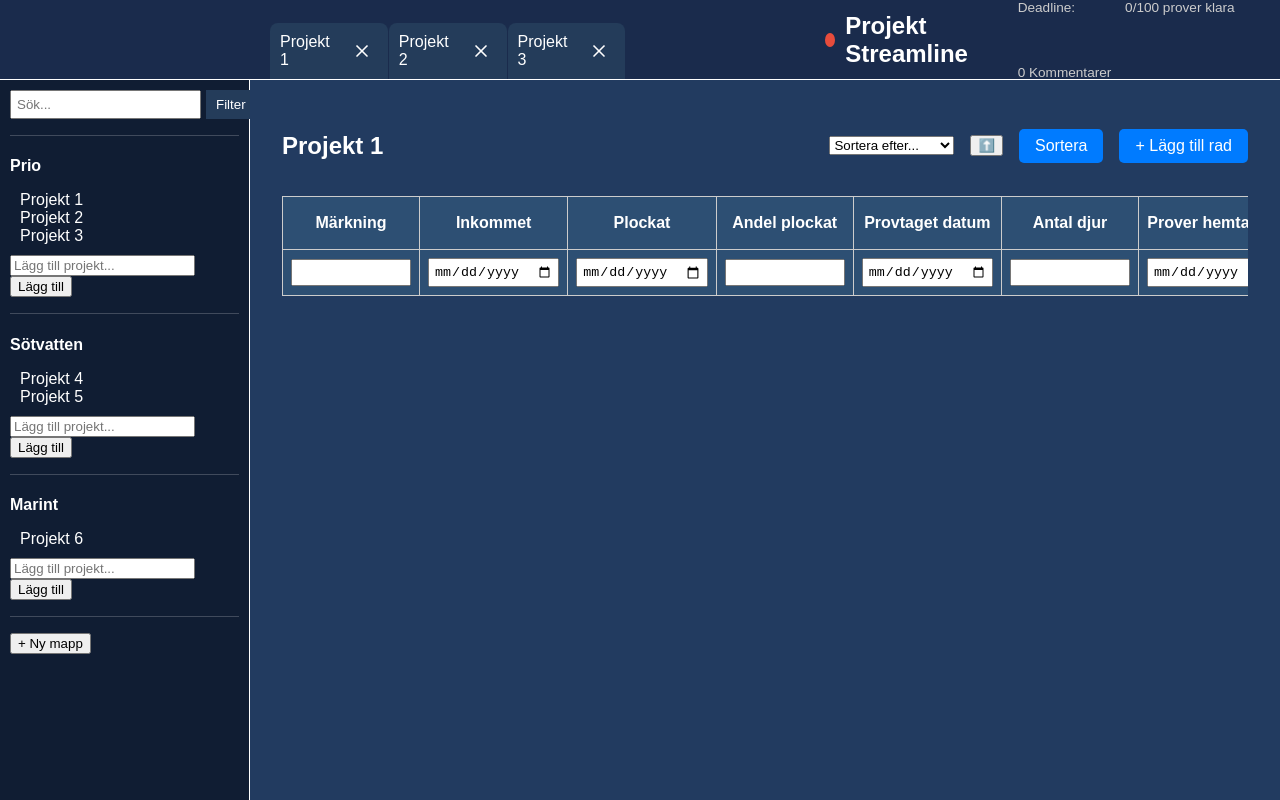
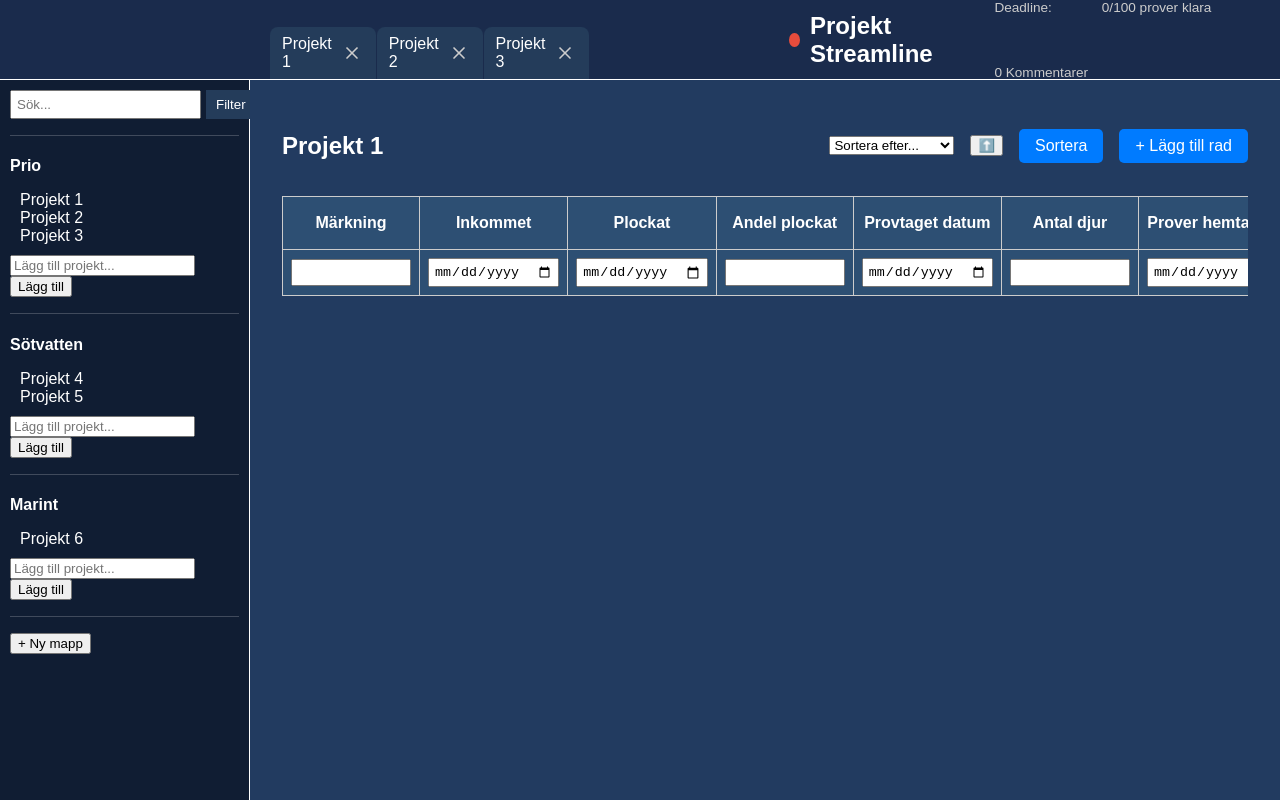
Before and after one commit to EliasKristmansson/dbtreact, a React (Vite) app in the folder reactproject1/: page / in a window 1280 px wide. Built offline with nearby package versions, Linux system fonts and the light colour scheme.

Commit message:
asdfasdf

```diff
--- a/reactproject1/src/App.css
+++ b/reactproject1/src/App.css
@@ -34,15 +34,21 @@ body {
 
 
 .tab {
-  background-color: #243c5a;
-  padding: 10px 10px;
-  border-top-left-radius: 8px;
-  border-top-right-radius: 8px;
-  color: white;
-  display: flex;
+    background-color: #243c5a;
+    padding: 8px 12px;
+    border-top-left-radius: 8px;
+    border-top-right-radius: 8px;
+    color: white;
+    display: flex;
+    align-items: center;
+    gap: 8px;
+    position: relative;
+    font-weight: 500;
+    transition: background-color 0.2s ease;
 }
-
-
+    .tab:hover {
+        background-color: #2d4a6d;
+    }
 
 .project-name {
     color: white;
@@ -83,14 +89,14 @@ body {
 }
 
 .close-button {
-    color:white;
+    color: #ccc;
     background: transparent;
     border: none;
     cursor: pointer;
     display: flex;
     align-items: center;
+    padding: 2px;
     transition: color 0.2s;
-    margin-left: 1rem; /* space from meta section */
 }
 
     .close-button:hover {
```
